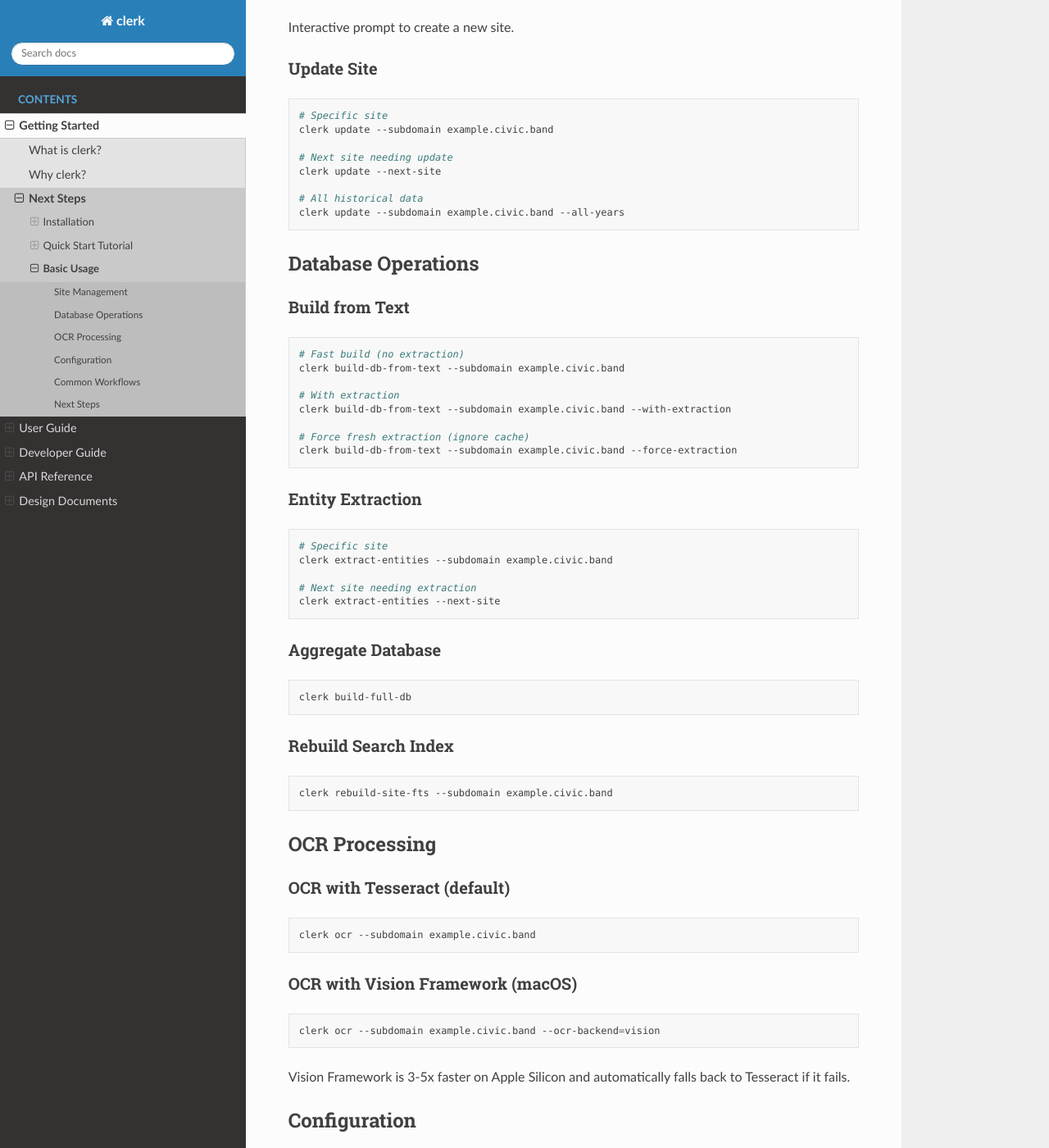
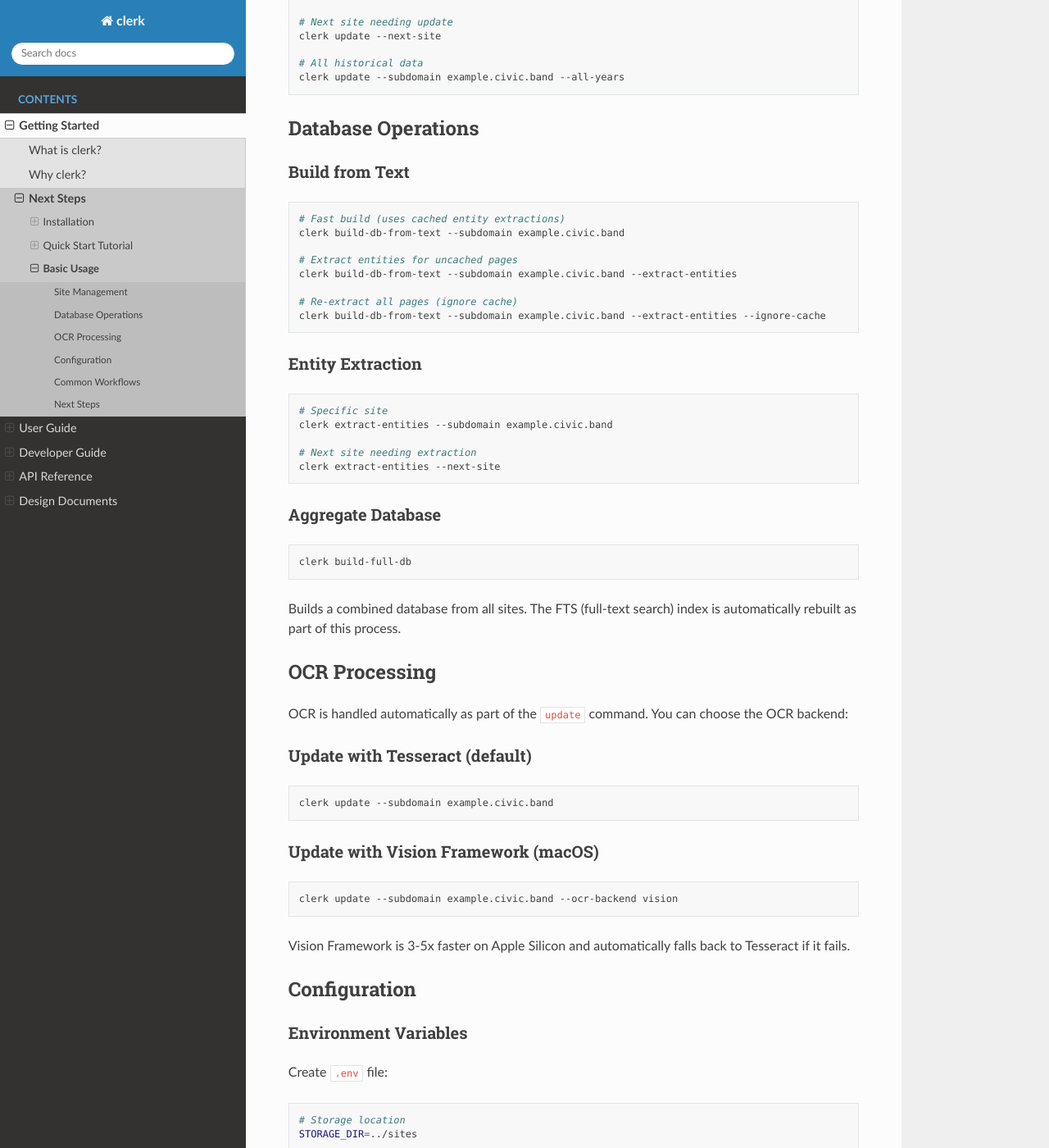
Before and after one commit to civicband/clerk, a Sphinx documentation site: the page built from docs/getting-started/basic-usage.md, in a window 1280 px wide and 1400 px high, scrolled down 523 px. Shown: the whole window at 82% size. Built offline with Sphinx 7.4.7 and the Read the Docs theme 3.1.0, drawn with Linux system fonts in a browser that asks for light colours; some of the changed text lies outside the part shown.

Commit message:
Fix basic-usage.md to match actual CLI commands
- Remove non-existent 'clerk list' command
- Remove non-existent 'clerk rebuild-site-fts' command
- Remove non-existent 'clerk ocr' command (OCR is part of update)
- Fix flag names: --with-extraction → --extract-entities
- Fix flag names: --force-extraction → --extract-entities --ignore-cache
- Clarify that OCR is handled by 'clerk update' with --ocr-backend option
- Note that FTS index is automatically rebuilt

````diff
--- a/docs/getting-started/basic-usage.md
+++ b/docs/getting-started/basic-usage.md
@@ -3,14 +3,6 @@
 Common workflows and CLI commands for working with clerk.
 
 ## Site Management
-
-### List All Sites
-
-```bash
-clerk list
-```
-
-Shows all sites in civic.db with their status.
 
 ### Create New Site
 
@@ -38,14 +30,14 @@
 ### Build from Text
 
 ```bash
-# Fast build (no extraction)
+# Fast build (uses cached entity extractions)
 clerk build-db-from-text --subdomain example.civic.band
 
-# With extraction
-clerk build-db-from-text --subdomain example.civic.band --with-extraction
+# Extract entities for uncached pages
+clerk build-db-from-text --subdomain example.civic.band --extract-entities
 
-# Force fresh extraction (ignore cache)
-clerk build-db-from-text --subdomain example.civic.band --force-extraction
+# Re-extract all pages (ignore cache)
+clerk build-db-from-text --subdomain example.civic.band --extract-entities --ignore-cache
 ```
 
 ### Entity Extraction
@@ -64,24 +56,22 @@
 clerk build-full-db
 ```
 
-### Rebuild Search Index
-
-```bash
-clerk rebuild-site-fts --subdomain example.civic.band
-```
+Builds a combined database from all sites. The FTS (full-text search) index is automatically rebuilt as part of this process.
 
 ## OCR Processing
 
-### OCR with Tesseract (default)
+OCR is handled automatically as part of the `update` command. You can choose the OCR backend:
+
+### Update with Tesseract (default)
 
 ```bash
-clerk ocr --subdomain example.civic.band
+clerk update --subdomain example.civic.band
 ```
 
-### OCR with Vision Framework (macOS)
+### Update with Vision Framework (macOS)
 
 ```bash
-clerk ocr --subdomain example.civic.band --ocr-backend=vision
+clerk update --subdomain example.civic.band --ocr-backend vision
 ```
 
 Vision Framework is 3-5x faster on Apple Silicon and automatically falls back to Tesseract if it fails.
@@ -151,13 +141,10 @@
 ### Rebuild After Changes
 
 ```bash
-# 1. Rebuild database
+# 1. Rebuild database (FTS index is automatically rebuilt)
 clerk build-db-from-text --subdomain example.civic.band
 
-# 2. Rebuild search index
-clerk rebuild-site-fts --subdomain example.civic.band
-
-# 3. Build aggregate
+# 2. Build aggregate database
 clerk build-full-db
 ```
 
````
